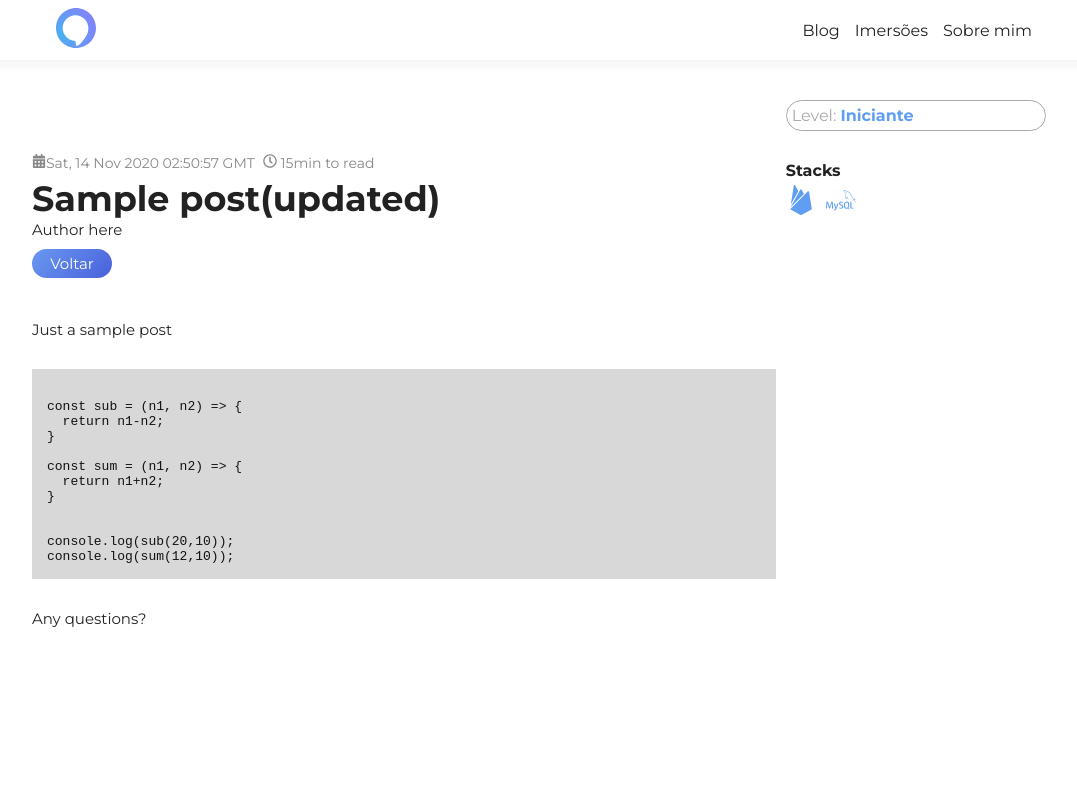
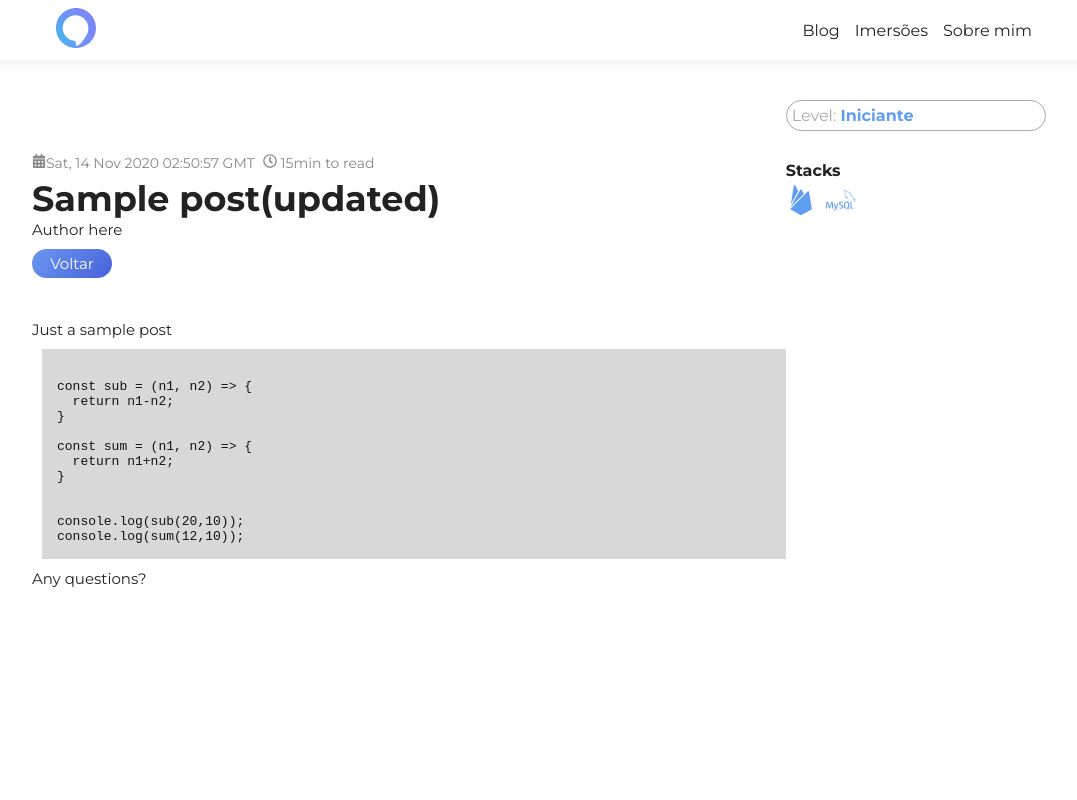
Before and after one commit to massaaki/personal-blog, a Next.js app: page /post/sample in a window 1280 px wide. Shown: the top 800 px of the page, without its empty margins (96-1173 px from the left). Built offline with nearby package versions, Linux system fonts and the light colour scheme.

Commit message:
feat(post): updated code  styles

```diff
--- a/src/shared/components/SinglePost/styles.ts
+++ b/src/shared/components/SinglePost/styles.ts
@@ -88,16 +88,16 @@ export const PostContent = styled.div`
       padding: 10px 0px 10px 5px;
     }
   }
-  pre {
-    margin: 30px 0;
+  code {
+    display: inline-block;
     width: 100%;
     background: ${props => props.theme.colors.light.codeBackground};
+    color: ${props => props.theme.colors.light.codeText};
     padding: 15px;
-    code {
-      color: ${props => props.theme.colors.light.codeText};
-      padding: 15px;
-      margin: 10px;
-    }
+    margin: 10px;
+  }
+  ol {
+    margin: 15px 0;
   }
 `;
 
```
